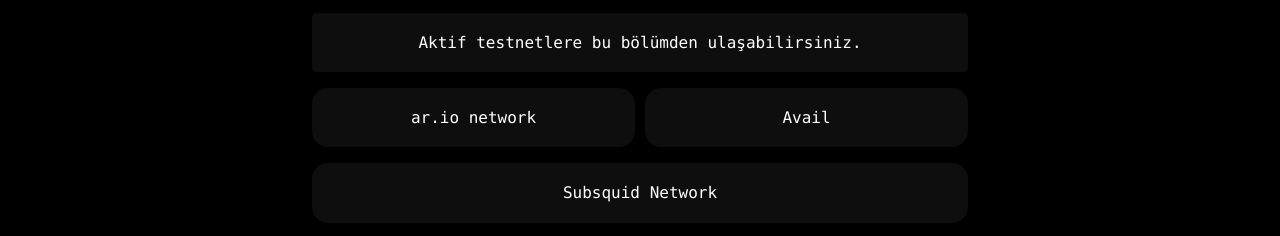
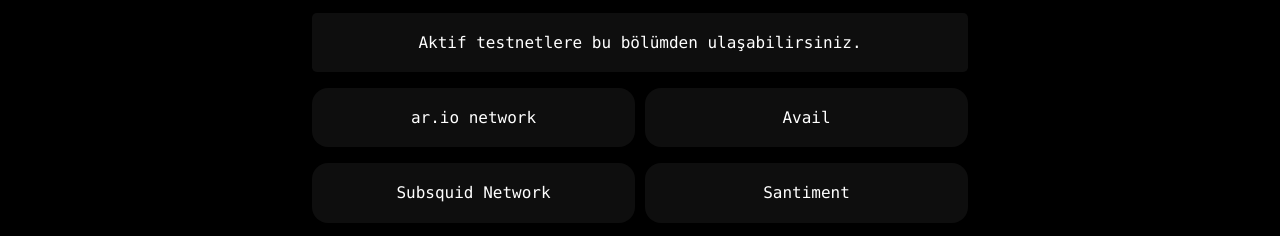
Before and after one commit to erdinin/new-web-site, a plain HTML site: page index.html in a window 1280 px wide. Shown: the part 311-547 px from the top of the page. Drawn offline with Linux system fonts and the light colour scheme.

Commit message:
Update index.html

```diff
--- a/index.html
+++ b/index.html
@@ -58,10 +58,14 @@ https://github.com/ardacarofficial/links-website is open source project.
             <button class="main_small_button_item">Avail</button>
           </a>
         </div>
-        <a class="main_a_item" href="https://github.com/ardacarofficial/links-website" target="_blank" rel="nofollow">
-          <button class="main_button_item">Subsquid Network</button>
-        </a>
-      </section>
+          <div class="main_small_button_list">
+          <a class="main_small_a_item" href="https://github.com/xyznodes/" target="_blank" rel="nofollow">
+            <button class="main_small_button_item">Subsquid Network</button>
+          </a>
+          <a class="main_small_a_item" href="https://github.com/xyznodes" target="_blank" rel="nofollow">
+            <button class="main_small_button_item">Santiment</button>
+          </a>
+        </div>
       <!-- Menu Container 1 Codes End -->
 
       <!-- Menu Container 2 Codes Start -->
```
